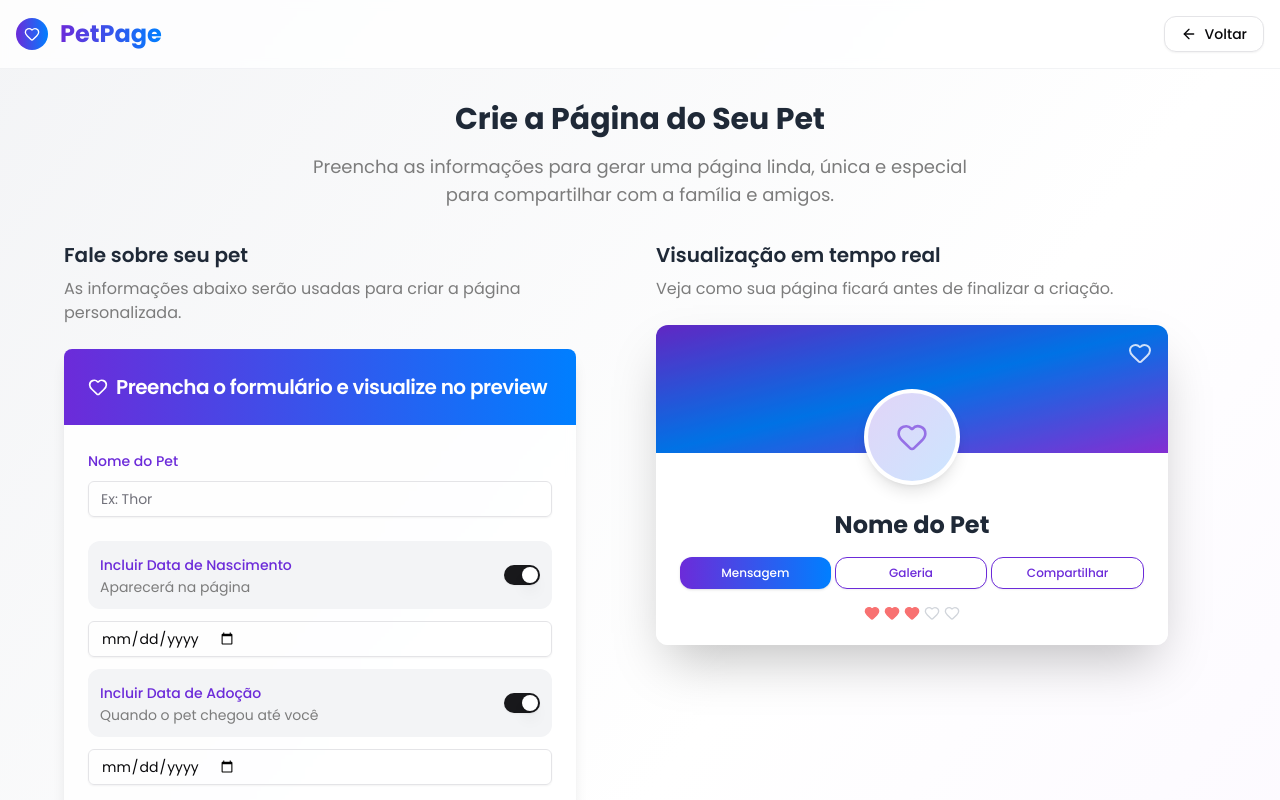
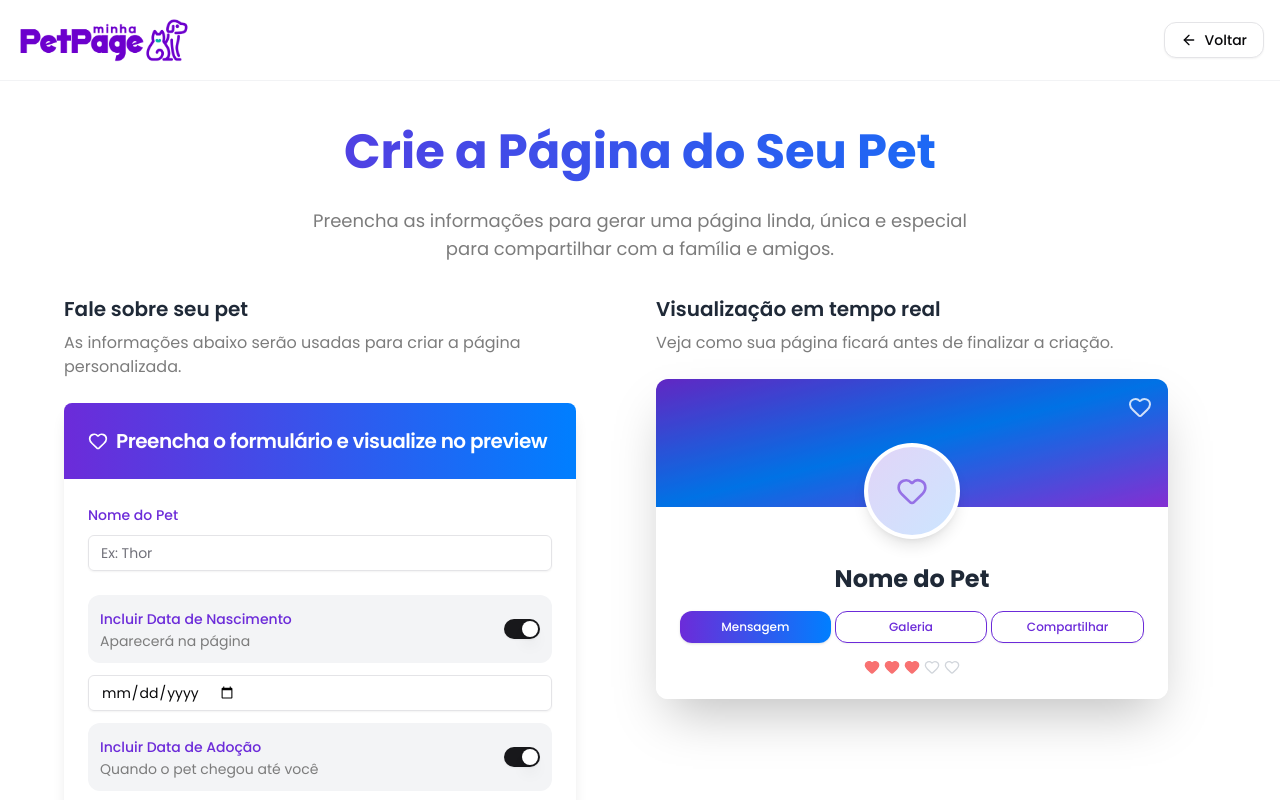
Before and after one commit to guylhermed/petpage, a Next.js app: page /criar in a window 1280 px wide. Shown: the top 800 px of the page. Built offline with nearby package versions, Linux system fonts and the light colour scheme.

Commit message:
ref: ajustes tema

```diff
--- a/src/app/criar/page.js
+++ b/src/app/criar/page.js
@@ -2,11 +2,13 @@
 
 import React, { useState } from 'react';
 import { useRouter } from 'next/navigation';
+import { useTheme } from 'next-themes';
 import Formulary from '@/components/Formulary';
 import Preview from '@/components/Preview';
 import { Heart, ArrowLeft } from 'lucide-react';
 import { Button } from '@/components/ui/button';
 import Link from 'next/link';
+import LandingFooter from '@/components/landing/LandingFooter';
 
 export default function CriarPagina() {
   const router = useRouter();
@@ -25,19 +27,20 @@ export default function CriarPagina() {
     images: [],
   });
 
+  const { resolvedTheme } = useTheme();
+
   return (
-    <div className="min-h-screen bg-gradient-to-br from-petLight via-white to-purple-50">
+    <div className={`min-h-screen ${resolvedTheme === 'dark' ? 'bg-background' : 'bg-white'}`}>
       {/* Cabeçalho */}
-      <header className="bg-white/80 backdrop-blur-sm border-b border-gray-200/50 sticky top-0 z-10">
+      <header className="bg-white/80 dark:bg-background backdrop-blur-sm border-b border-gray-200/50 dark:border-gray-800 sticky top-0 z-10">
         <div className="container mx-auto px-4 py-4">
           <div className="flex items-center justify-between">
-            <Link href="/" className="flex items-center gap-3">
-              <div className="w-8 h-8 bg-gradient-to-r from-petPurple to-petBlue rounded-full flex items-center justify-center">
-                <Heart className="w-4 h-4 text-white" />
-              </div>
-              <h1 className="text-2xl font-bold bg-gradient-to-r from-petPurple to-petBlue bg-clip-text text-transparent">
-                PetPage
-              </h1>
+            <Link href="/" className="flex items-center">
+              <img
+                src={resolvedTheme === 'dark' ? '/logo-horizontal-negativo.png' : '/logo-horizontal.png'}
+                alt="Logo PetPage"
+                className="h-12 w-auto"
+              />
             </Link>
 
             <Button variant="outline" asChild className="rounded-xl">
@@ -51,9 +54,11 @@ export default function CriarPagina() {
       </header>
 
       {/* Conteúdo */}
-      <main className="container mx-auto px-4 py-8">
+      <main className="container mx-auto px-4 py-8 md:mb-20">
         <div className="text-center mb-8">
-          <h2 className="text-3xl font-bold text-gray-800 mb-4">Crie a Página do Seu Pet</h2>
+          <h2 className="text-5xl font-bold bg-gradient-to-r from-petPurple to-petBlue bg-clip-text text-transparent mb-4 leading-relaxed">
+            Crie a Página do Seu Pet
+          </h2>
           <p className="text-petGray text-lg max-w-2xl mx-auto">
             Preencha as informações para gerar uma página linda, única e especial para compartilhar com a família e
             amigos.
@@ -64,8 +69,10 @@ export default function CriarPagina() {
           {/* Formulário */}
           <div className="order-2 lg:order-1 animate-fade-in">
             <div className="mb-6">
-              <h3 className="text-xl font-semibold text-gray-800 mb-2">Fale sobre seu pet</h3>
-              <p className="text-petGray">As informações abaixo serão usadas para criar a página personalizada.</p>
+              <h3 className="text-xl font-semibold text-gray-800 dark:text-white mb-2">Fale sobre seu pet</h3>
+              <p className="text-petGray dark:text-gray-300">
+                As informações abaixo serão usadas para criar a página personalizada.
+              </p>
             </div>
             <Formulary formData={petData} setFormData={setPetData} />
           </div>
@@ -73,8 +80,10 @@ export default function CriarPagina() {
           {/* Preview */}
           <div className="order-1 lg:order-2 animate-fade-in">
             <div className="mb-6">
-              <h3 className="text-xl font-semibold text-gray-800 mb-2">Visualização em tempo real</h3>
-              <p className="text-petGray">Veja como sua página ficará antes de finalizar a criação.</p>
+              <h3 className="text-xl font-semibold text-gray-800 dark:text-white mb-2">Visualização em tempo real</h3>
+              <p className="text-petGray dark:text-gray-300">
+                Veja como sua página ficará antes de finalizar a criação.
+              </p>
             </div>
             <div className="sticky top-24">
               <Preview formData={petData} />
@@ -82,6 +91,7 @@ export default function CriarPagina() {
           </div>
         </div>
       </main>
+      <LandingFooter />
     </div>
   );
 }
```
